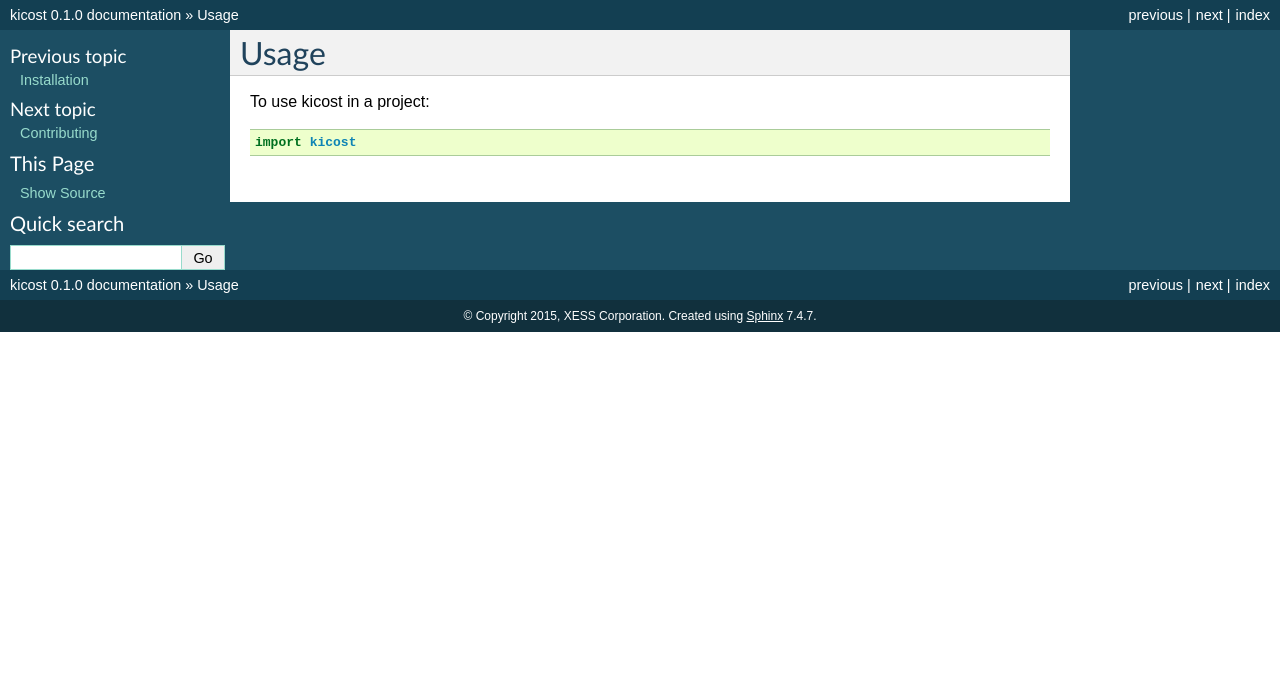
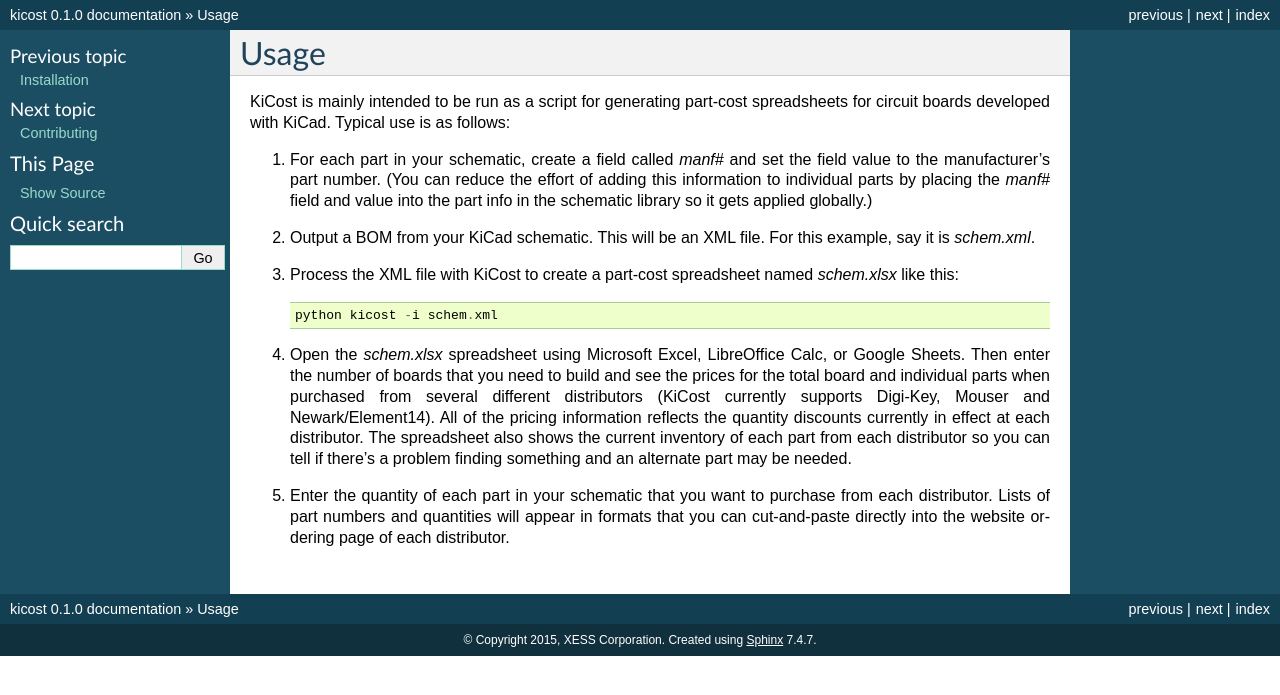
Before and after one commit to hildogjr/KiCost, a Sphinx documentation site: the page built from docs/usage.rst, in a window 1280 px wide. Shown: the top 695 px of the page. Built offline with Sphinx 7.4.7, drawn with Linux system fonts in a browser that asks for light colours.

Commit message:
Documentation was added.

```diff
--- a/HISTORY.rst
+++ b/HISTORY.rst
@@ -3,7 +3,7 @@
 History
 -------
 
-0.1.0 (2015-06-15)
+0.1.0 (2015-06-30)
 ---------------------
 
 * First release on PyPI.
--- a/docs/usage.rst
+++ b/docs/usage.rst
@@ -2,6 +2,25 @@
 Usage
 ========
 
-To use kicost in a project::
+KiCost is mainly intended to be run as a script for generating part-cost spreadsheets for
+circuit boards developed with KiCad. Typical use is as follows:
 
-    import kicost
+1. For each part in your schematic, create a field called `manf#` and set the field value
+   to the manufacturer's part number. (You can reduce the effort of adding this information to individual parts by
+   placing the `manf#` field and value into the part info in the schematic library so it gets applied globally.)
+2. Output a BOM from your KiCad schematic. This will be an XML file. For this example, say it is `schem.xml`.
+3. Process the XML file with KiCost to create a part-cost spreadsheet named `schem.xlsx` like this::
+
+     python kicost -i schem.xml
+
+4. Open the `schem.xlsx` spreadsheet using Microsoft Excel, LibreOffice Calc, or Google Sheets.
+   Then enter the number of boards that you need to build and see
+   the prices for the total board and individual parts when purchased from
+   several different distributors (KiCost currently supports Digi-Key, Mouser and Newark/Element14).
+   All of the pricing information reflects the quantity discounts currently in effect at
+   each distributor.
+   The spreadsheet also shows the current inventory of each part from each distributor so you can tell
+   if there's a problem finding something and an alternate part may be needed.
+5. Enter the quantity of each part in your schematic that you want to purchase from each distributor.
+   Lists of part numbers and quantities will appear in formats that you can cut-and-paste
+   directly into the website ordering page of each distributor.
```
Also changed, not shown: README.rst (+16 -3 lines), block_diag.png (added), docs/block_diag.png (added), docs/block_diag.svg (added).
